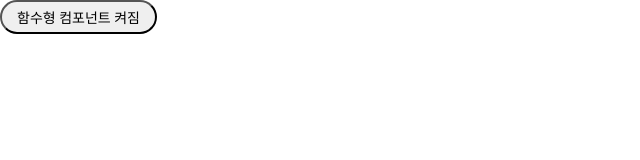
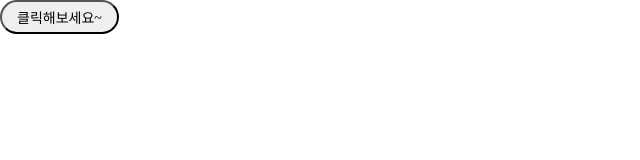
Before and after one commit to leehanseock/ReactProject2024, a React (Create React App) app: page / in a window 1280 px wide. Shown: the top 160 px of the page, without its empty margins (0-640 px from the left). Built offline with nearby package versions, Linux system fonts and the light colour scheme.

Commit message:
8장 실습 클릭 버튼 만들어보기

```diff
--- /dev/null
+++ b/src/chp08/ClickButton.jsx
@@ -0,0 +1,26 @@
+// 기본적인 클릭 이벤트 처리
+// 버튼을 클릭하면 알림창이 표시되도록 하기(alert)
+// 함수형 컴퍼넌트로 작업
+import {useState} from "react";
+
+function ClickButton() {
+    // const [isClicked, setIsClicked] = useState(true);
+
+    // 첫번째 방법 : 함수 컴포넌트 내에 함수로 정의하는 방법
+    function handleClick(){
+        alert("버튼을 클릭하였습니다.");
+}
+
+    // const handleClick = () => {
+    //     setIsClicked((prevIsClicked) => !prevIsClicked);
+    //     alert("함수형")
+    // }
+
+    return(
+        <button onClick={handleClick}>
+            클릭해보세요~
+        </button>
+    );
+}
+
+export default ClickButton;
--- a/src/chp08/Toggle2.jsx
+++ b/src/chp08/Toggle2.jsx
@@ -3,13 +3,18 @@ import {useState} from "react";
 function Toggle2() {
     const [isToggleOn, setIsToggleOn] = useState(true);
 
-    // 첫번째 방법 : 함수 컴포넌트 내에 함수로 정의하는 방법
-    function handleClick(){
+//     // 첫번째 방법 : 함수 컴포넌트 내에 함수로 정의하는 방법
+//     function handleClick(){
+//         setIsToggleOn((isToggleOn)=> !isToggleOn);
+// }
+
+    const handleClick = () => {
         setIsToggleOn((isToggleOn)=> !isToggleOn);
-}
+    }
+
     return(
         <button onClick={handleClick}>
-            함수형 컴포넌트 {isToggleOn? "켜짐" : "꺼짐"}
+            함수형 컴포넌트2 {isToggleOn? "켜짐" : "꺼짐"}
         </button>
     );
 }
--- a/src/index.js
+++ b/src/index.js
@@ -15,11 +15,12 @@ import Accomodate from "./chp07/Accomodate";
 import Toggle from "./chp08/Toggle";
 import MyButton from "./chp08/MyButton";
 import Toggle2 from "./chp08/Toggle2";
+import ClickButton from "./chp08/ClickButton";
 
 const root = ReactDOM.createRoot(document.getElementById('root'));
 root.render(
     <React.StrictMode>
-        <Toggle2 />
+        <ClickButton />
     </React.StrictMode>);
 // setInterval(()=>{
 //     root.render(
```
